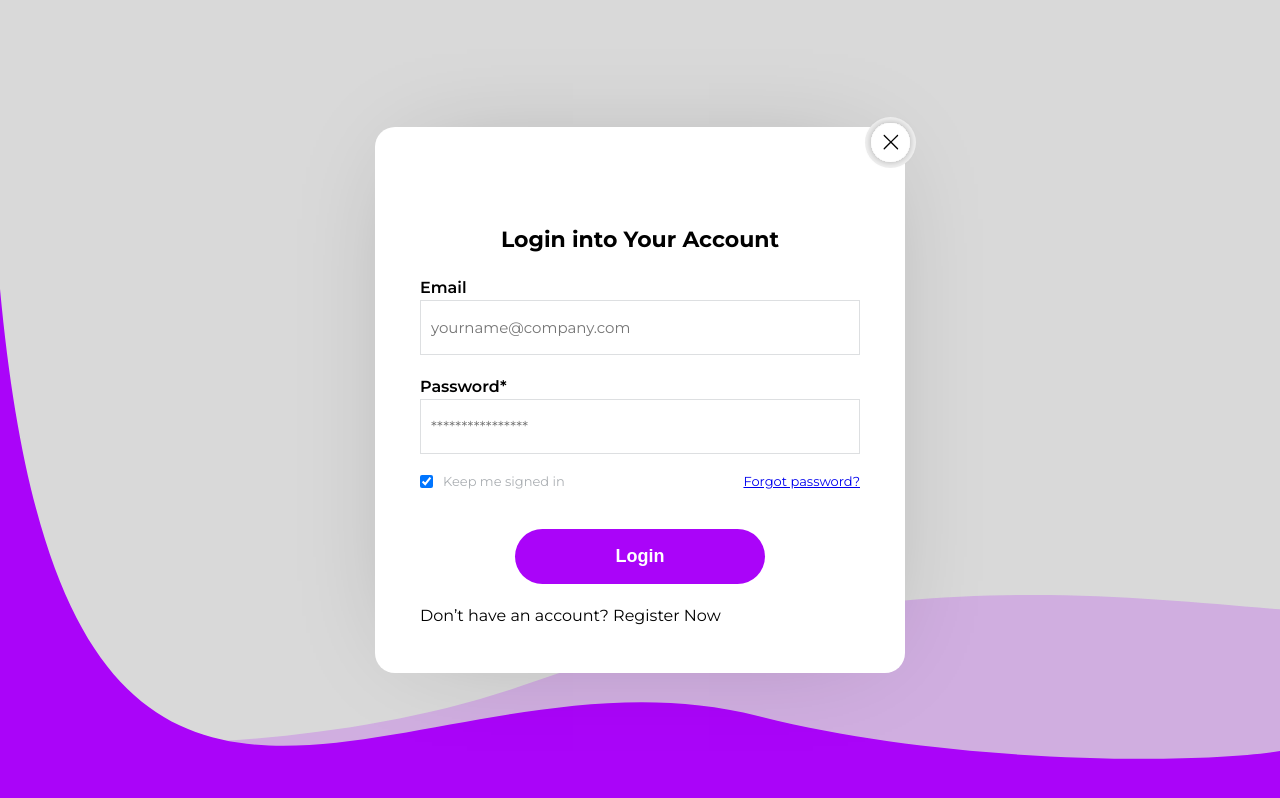
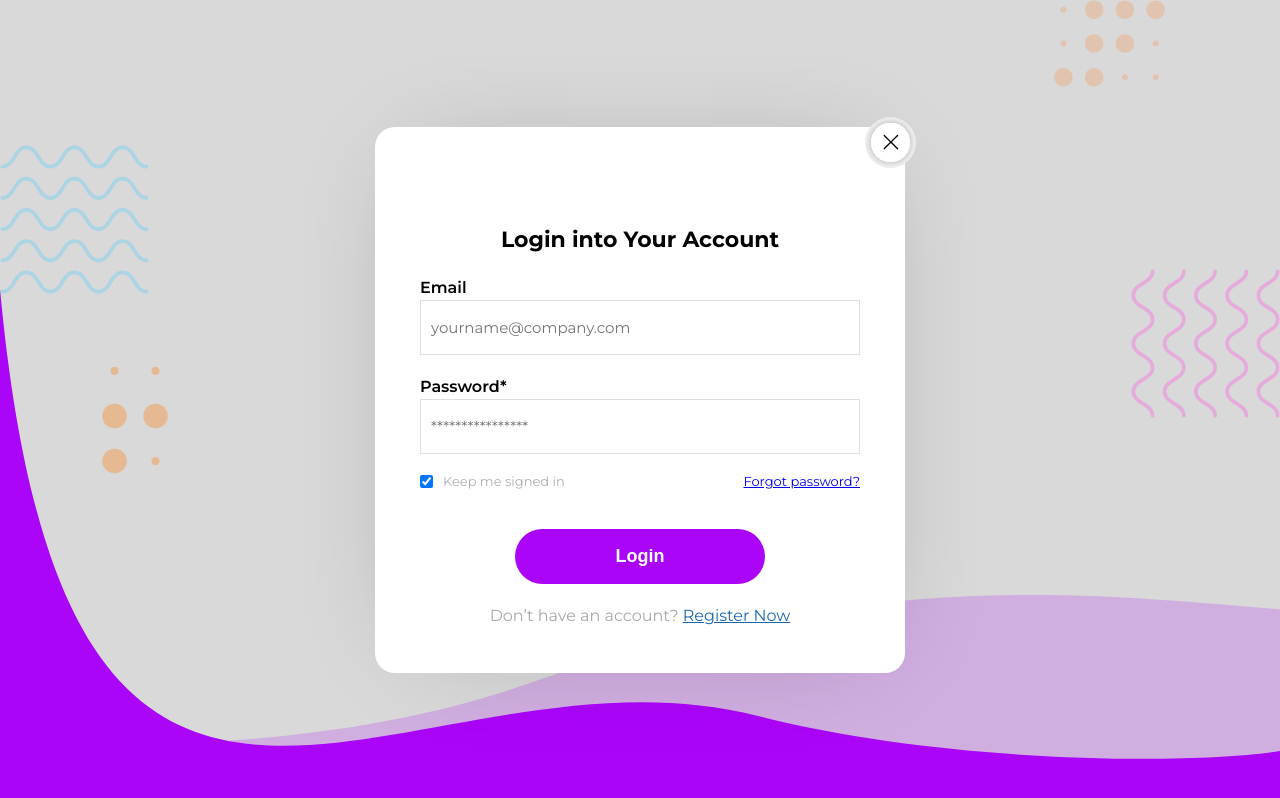
Before and after one commit to Jwatt31/codeup-web-exercises, a website: page index.html in a window 1280 px wide. Drawn offline with Linux system fonts and the light colour scheme.

Commit message:
fininshed ex on to css2

```diff
--- a/css/styles.css
+++ b/css/styles.css
@@ -4,33 +4,47 @@
     position: relative;
     width: 51px;
     height: 51px;
-    flex-shrink: 0;
     border-radius: 30px;
     border: 0em hidden;
-    /*background-blend-mode: overlay;*/
-    backdrop-filter:drop-shadow(4px) ;
 }
 .lightwave{
-    /*width: 1517px;*/
-    /*height: 243px;*/
-    /*flex-shrink: 0;*/
     position: absolute;
     bottom: 0px;
+    width: 100%;
 }
 .frontWave{
-    /*width: 1516px;*/
-    /*height: 605px;*/
-    /*flex-shrink: 0;*/
     position: absolute;
     bottom: 0px;
+    width: 100%;
 }
 .leftWave{
     position: absolute;
-    right: 1301px;
-    bottom: 596px;
+    left: 0px;
+    bottom: 506px;
 }
 .leftDots{
+    position: absolute;
+    left: 8%;
+    bottom: 326px;
 
+}
+.rightDots{
+    position: absolute;
+    right: 9% ;
+    top: 0px;
+}
+.rightWaves{
+    position: absolute;
+    right:0px;
+    bottom: 382px;
+}
+.REg{
+    color: #a9a8a8;
+    text-align: center;
+}
+.REg span{
+    color: #1969B2;
+    text-decoration: underline;
 }
 
 /* All your custom styles for this site go here */
@@ -47,7 +61,7 @@ body {
     width: calc(100% - 40px);
     max-width: 530px;
     box-shadow: 0px 0px 104px -40px rgba(0, 0, 0, 0.25);
-    position: absolute;
+    position: relative;
 }
 
 .container.login h1 {
--- a/index.html
+++ b/index.html
@@ -22,6 +22,8 @@
         <img src="image/footer-wave-top.svg" class="frontWave">
         <img src="image/wavy-lines-1.svg" class="leftWave">
         <img src="image/dots-1.svg" class="leftDots">
+        <img src="image/dots-2.svg" class="rightDots">
+        <img src="image/wavy-lines-2.svg" class="rightWaves">
 
         <!-- ADD ABSOLUTE POSITIONED IMAGES HERE -->
         <div class="container login">
```
Also changed, not shown: media-queries-lec.html (added, +10 -0 lines).
